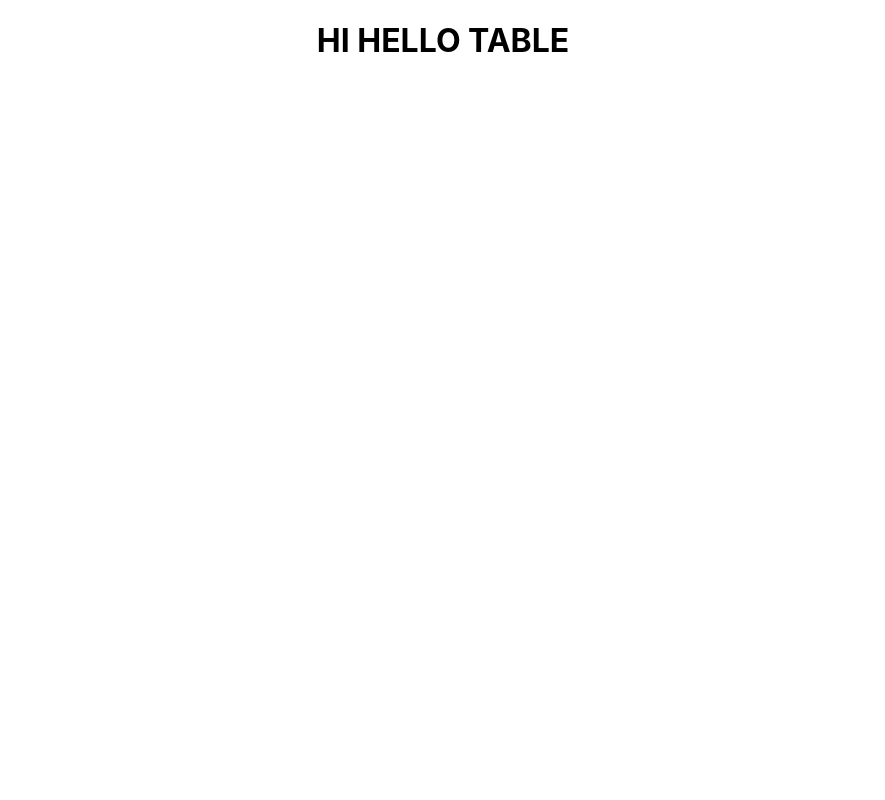
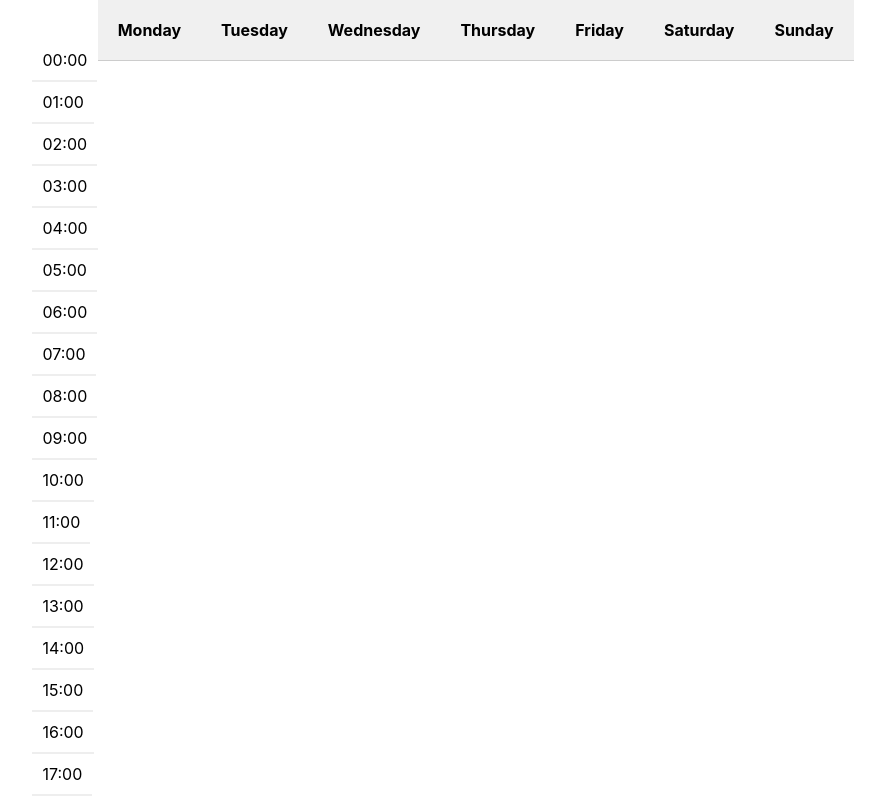
Before and after one commit to RlackBights/uni-calendar-manager, a React (Create React App) app: page / in a window 1280 px wide. Shown: the top 800 px of the page, without its empty margins (197-1082 px from the left). Built offline with nearby package versions, Linux system fonts and the light colour scheme.

Commit message:
some progress towards the base table look

```diff
--- a/src/App.css
+++ b/src/App.css
@@ -2,4 +2,51 @@
     display: flex;
     align-items: center;
     justify-content: center;
+    flex-direction: row;
+    margin: 0;
+    padding: 0;
+    width: 100%;
+    height: 100%;
 }
+
+#table {
+    display: flex;
+    flex-direction: row;
+    align-items: flex-start;
+    justify-content: flex-start;
+    overflow-x: auto;
+}
+
+.column-header {
+    background-color: #f0f0f0;
+    padding: 2.5vh;
+    font-weight: bold;
+    text-align: center;
+    border-bottom: 0.1vh solid #ccc;
+    min-width: 15%;
+}
+
+.column-body {
+    display: flex;
+    flex-direction: column;
+    min-width: 5%;
+}
+
+.time-slot {
+    border-bottom: 0.1vh solid #eee;
+}
+
+.hour {
+    padding: 1.25vh;
+    text-align: right;
+    border-bottom: 0.1vh solid #eee;
+}
+
+#time-slots {
+    display: flex;
+    flex-direction: column;
+    align-items: flex-start;
+    justify-content: flex-start;
+    overflow-x: auto;
+    margin-top: 5vh;
+}
--- a/src/components/table.tsx
+++ b/src/components/table.tsx
@@ -1,7 +1,34 @@
+import { tableColumnType } from "./tableColumn"
+import TableColumn from "./tableColumn"
+
 export default function Table() {
+
+    const columns: tableColumnType[] = [
+        {columnName: "Time"},
+        {columnName: "Monday"},
+        {columnName: "Tuesday"},
+        {columnName: "Wednesday"},
+        {columnName: "Thursday"},
+        {columnName: "Friday"},
+        {columnName: "Saturday"},
+        {columnName: "Sunday"}
+    ]
+
+    const timeSlots = [[...Array(24)].map((_, hour) => (
+            <div key={hour} className="time-slot">
+                <div className="hour">{`${hour.toString().padStart(2, '0')}:00`}</div>
+            </div>
+        ))
+    ]
+
     return (
-        <div>
-            <h1>HI HELLO TABLE</h1>
+        <div id="table">
+            <div id="time-slots">
+                {timeSlots}
+            </div>
+            {columns.slice(1).map((column, index) => (
+                <TableColumn key={index + 1} columnName={column.columnName} />
+            ))}
         </div>
     )
 }
--- /dev/null
+++ b/src/components/tableColumn.tsx
@@ -0,0 +1,14 @@
+export interface tableColumnType {
+    columnName: String;
+}
+
+export default function TableColumn( { columnName } : tableColumnType ) {
+    return (
+        <div>
+            <div className="column-header">{columnName}</div>
+            <div className="column-body">
+
+            </div>
+        </div>
+    )
+}
```
